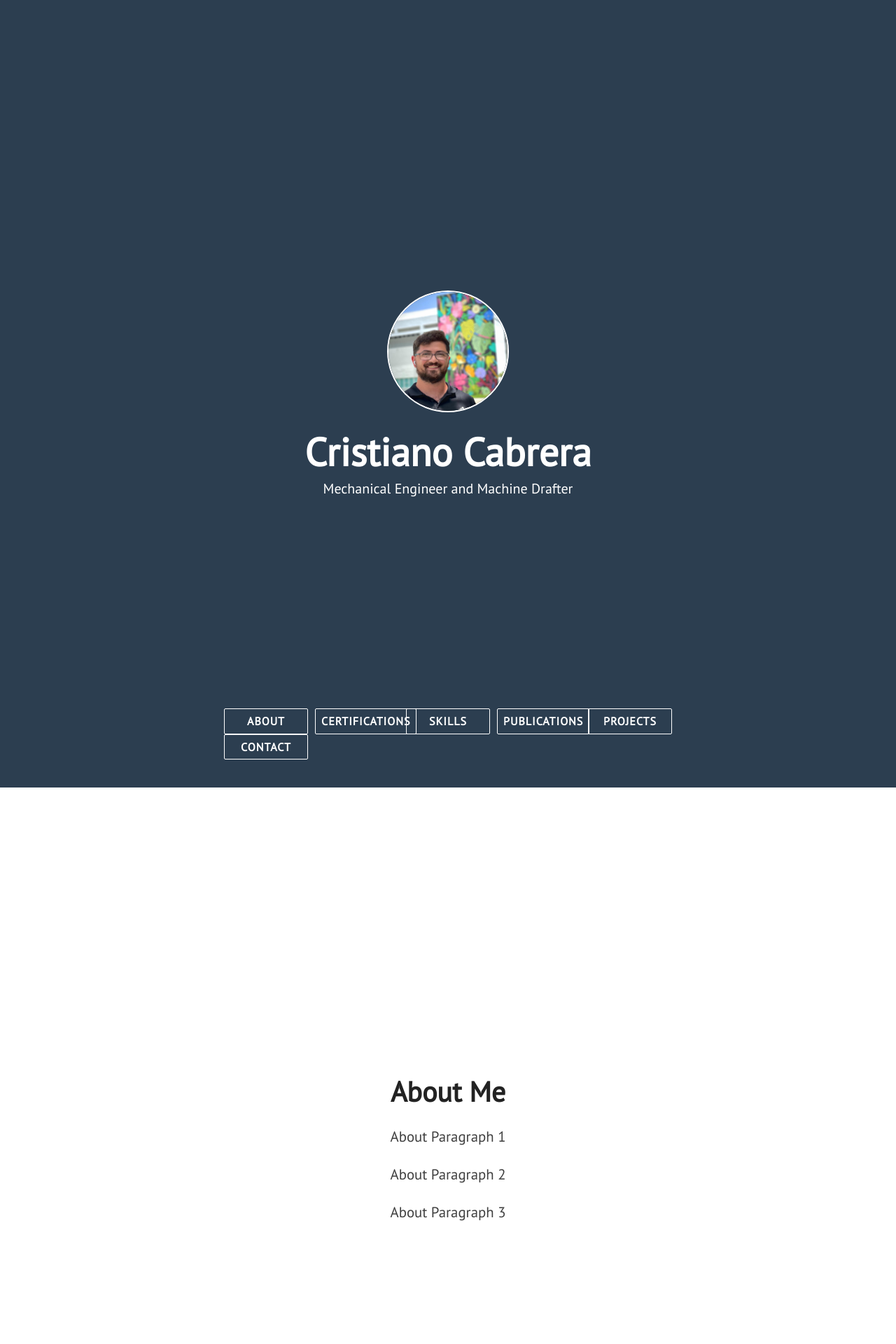
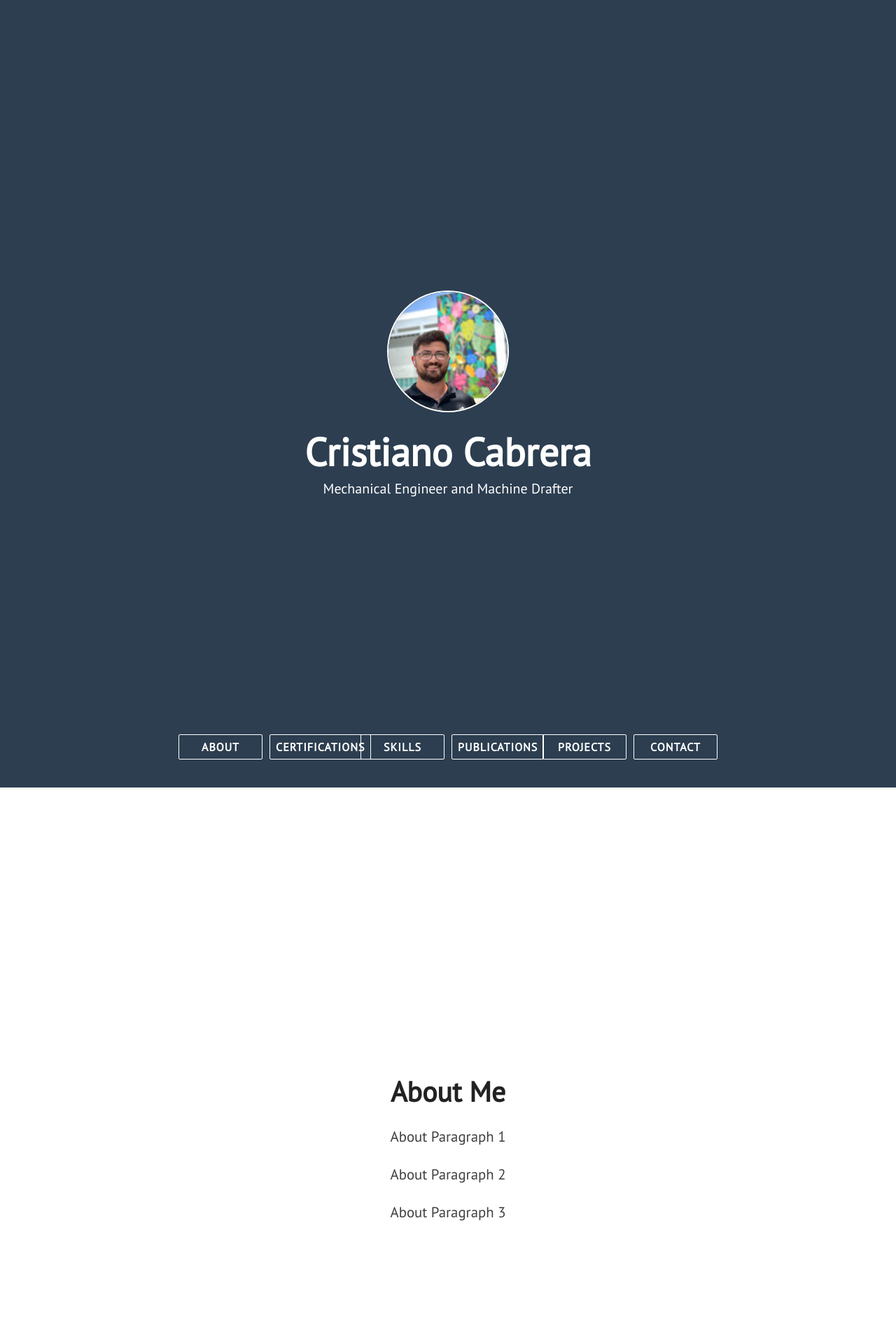
Before and after one commit to cmcabrera97/cmcabrera97.github.io, a Jekyll site: the page built from index.html, in a window 1280 px wide. Shown: the top 1920 px of the page at 70% size. Built offline with Jekyll 4.4.1, drawn with Linux system fonts in a browser that asks for light colours; nearby versions of some CDN libraries.

Commit message:
Update main.css

```diff
--- a/assets/css/main.css
+++ b/assets/css/main.css
@@ -117,8 +117,8 @@
   display: -ms-grid;
 
   display: grid;
-  -ms-grid-columns: auto auto auto auto auto;
-      grid-template-columns: auto auto auto auto auto;
+  -ms-grid-columns: auto auto auto auto auto auto;
+      grid-template-columns: auto auto auto auto auto auto;
   grid-column-gap: 10px;
 
   margin: 0 auto;
```
